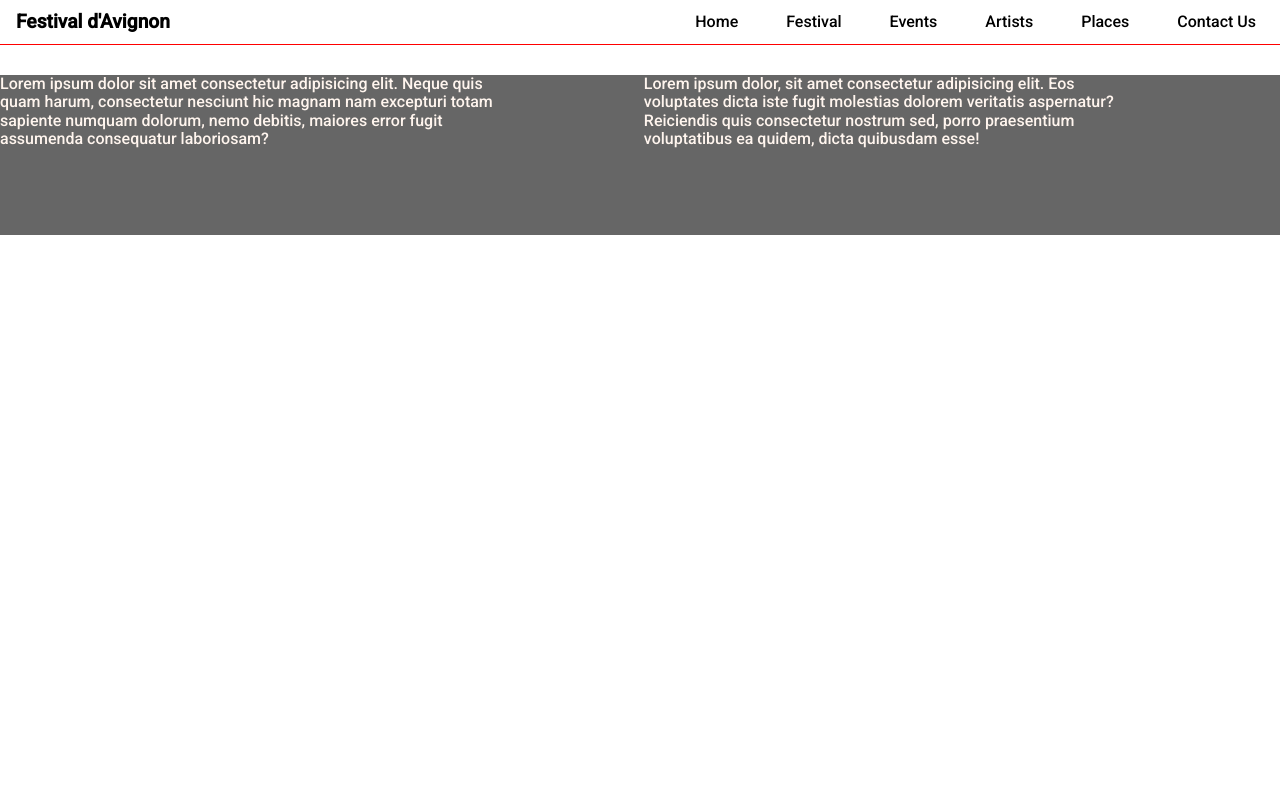
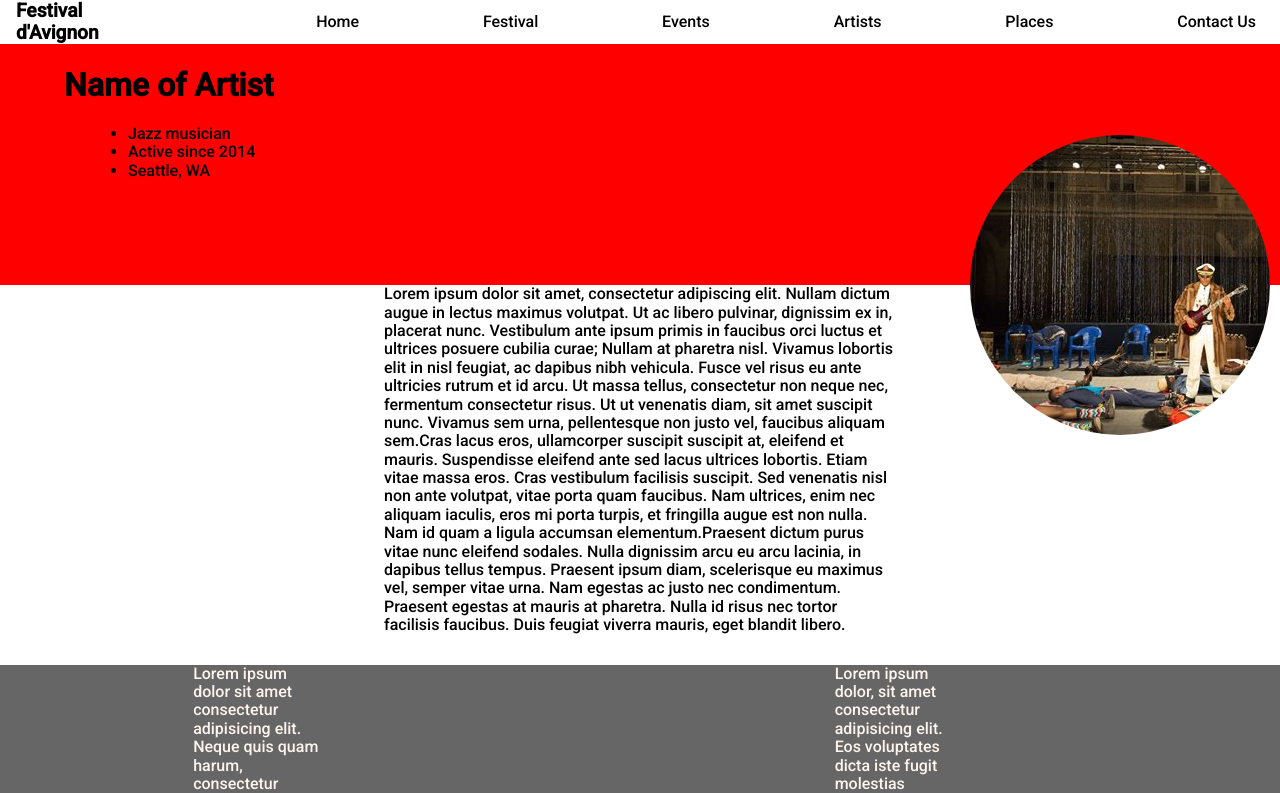
Before and after one commit to AndreaPrati98/Polimi--Hypermedia---project, a Nuxt app: page /artists/artist1 in a window 1280 px wide. Shown: the top 793 px of the page. Built offline with nearby package versions, Linux system fonts and the light colour scheme.

Commit message:
starting on individual artist page (added link from the all-artists page to the specific artist page)

```diff
--- /dev/null
+++ b/pages/artists/artist1.vue
@@ -0,0 +1,63 @@
+<template>
+  <section>
+    <div class="bar">
+        <h1>Name of Artist</h1>
+        <div>
+            <ul>
+                <li>Jazz musician</li>
+                <li>Active since 2014</li>
+                <li>Seattle, WA</li>
+            </ul>
+        </div>
+    </div>
+    <div class="left-slot"></div>
+    <p> Lorem ipsum dolor sit amet, consectetur adipiscing elit. Nullam dictum augue in lectus maximus volutpat. Ut ac libero pulvinar, dignissim ex in, placerat nunc. Vestibulum ante ipsum primis in faucibus orci luctus et ultrices posuere cubilia curae; Nullam at pharetra nisl. Vivamus lobortis elit in nisl feugiat, ac dapibus nibh vehicula. Fusce vel risus eu ante ultricies rutrum et id arcu. Ut massa tellus, consectetur non neque nec, fermentum consectetur risus. Ut ut venenatis diam, sit amet suscipit nunc. Vivamus sem urna, pellentesque non justo vel, faucibus aliquam sem.Cras lacus eros, ullamcorper suscipit suscipit at, eleifend et mauris. Suspendisse eleifend ante sed lacus ultrices lobortis. Etiam vitae massa eros. Cras vestibulum facilisis suscipit. Sed venenatis nisl non ante volutpat, vitae porta quam faucibus. Nam ultrices, enim nec aliquam iaculis, eros mi porta turpis, et fringilla augue est non nulla. Nam id quam a ligula accumsan elementum.Praesent dictum purus vitae nunc eleifend sodales. Nulla dignissim arcu eu arcu lacinia, in dapibus tellus tempus. Praesent ipsum diam, scelerisque eu maximus vel, semper vitae urna. Nam egestas ac justo nec condimentum. Praesent egestas at mauris at pharetra. Nulla id risus nec tortor facilisis faucibus. Duis feugiat viverra mauris, eget blandit libero.
+    </p>
+    <footer />
+  </section>
+</template>
+
+<script>
+import Footer from '~/components/footer.vue';
+import Default from '~/layouts/default.vue';
+export default {
+    name: "artists",
+    components: {Footer, Default}
+
+}
+</script>
+
+<style>
+.bar {
+    display: flex;
+    background-color: red;
+    width: 100%;
+    height: 30vh;
+    flex-direction: column;
+}
+.left-slot {
+    background-image: url(~/assets/imgs/artists/music3.jpg);
+    border-radius: 50%;
+    align-items: right;
+    width: 300px;
+    height: 300px;
+    float: right;
+    position: relative;
+    top: -150px;
+    right: 10px;
+}
+h1 {
+    padding-left: 5%;
+    width: 100%;
+}
+ul {
+    width: 100%;
+    padding-left: 10%;
+}
+
+p {
+    padding-left: 30%;
+    padding-right: 30%;
+}
+
+</style>
--- a/pages/artists/index2.vue
+++ b/pages/artists/index2.vue
@@ -8,7 +8,7 @@
         </div>
         <div class="item icon dance">
           <div class="image-placeholder">
-            <a href="http://localhost:3000/festival-intro">
+            <a href="http://localhost:3000/artists/artist1">
               <img class ="image" src="~/assets/imgs/artists/dance1.png"/>
             </a>
             <div class="name-box">
```
